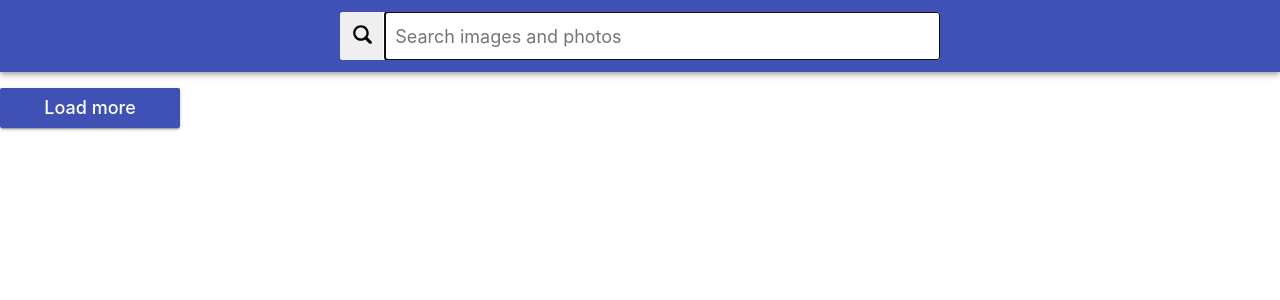
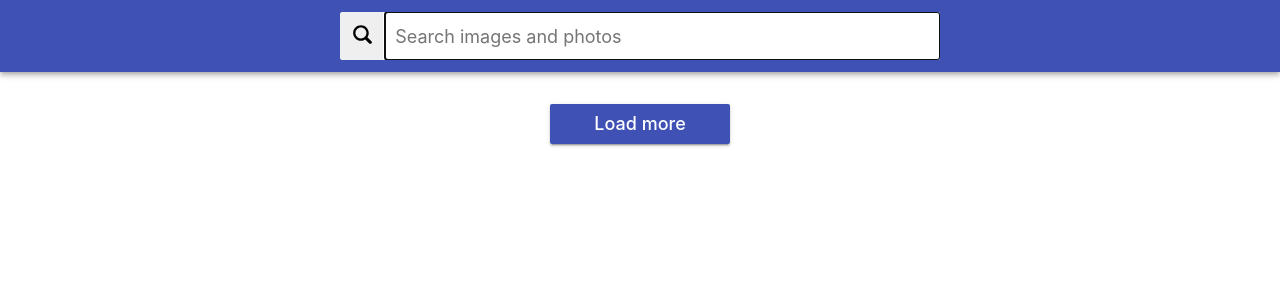
Before and after one commit to Tatiana-Kashcha/goit-react-hw-03-image-finder, a React (Create React App) app: page / in a window 1280 px wide. Shown: the top 300 px of the page. Built offline with nearby package versions, Linux system fonts and the light colour scheme.

Commit message:
upd button

```diff
--- a/src/components/App.jsx
+++ b/src/components/App.jsx
@@ -89,10 +89,6 @@ class App extends Component {
     const { data, isLoading } = this.state;
     console.log(data);
 
-    // const totalPage = Math.ceil(data.data.totalHits / data.data.hits.length);
-
-    // console.log(totalPage);
-
     return (
       <>
         <Searchbar onSubmit={this.handleSearch} />
--- a/src/components/Button/Button.jsx
+++ b/src/components/Button/Button.jsx
@@ -2,10 +2,10 @@ import * as s from './Button.styled';
 
 export const Button = ({ onLoadMore }) => {
   return (
-    <>
+    <s.DivButton>
       <s.Button type="button" onClick={onLoadMore}>
         Load more
       </s.Button>
-    </>
+    </s.DivButton>
   );
 };
--- a/src/components/Button/Button.styled.js
+++ b/src/components/Button/Button.styled.js
@@ -23,3 +23,10 @@ export const Button = styled.button`
     background-color: #303f9f;
   }
 `;
+
+export const DivButton = styled.div`
+  display: flex;
+  justify-content: center;
+  margin-top: 16px;
+  margin-bottom: 16px;
+`;
```
